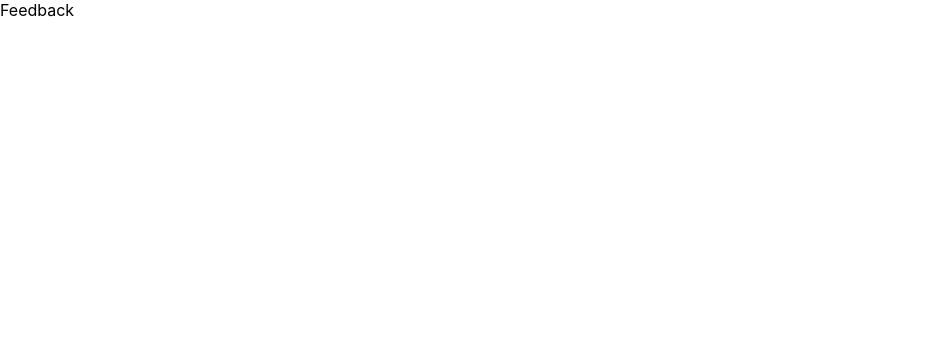
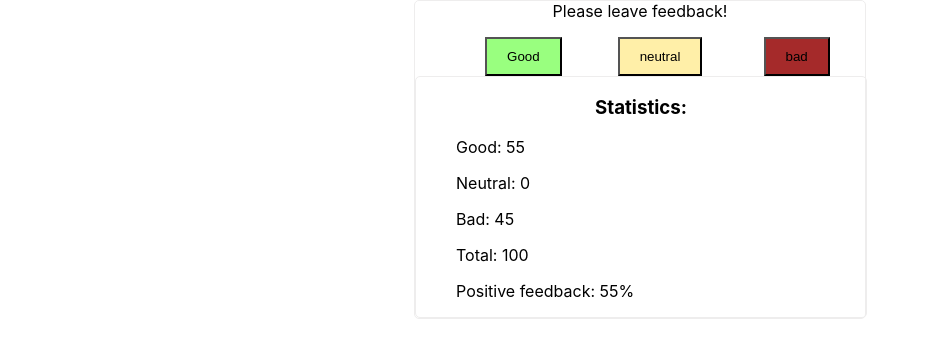
Before and after one commit to ljubik/goit-react-hw-02-feedback, a React (Create React App) app: page / in a window 1280 px wide. Shown: the top 358 px of the page, without its empty margins (0-929 px from the left). Built offline with nearby package versions, Linux system fonts and the light colour scheme.

Commit message:
prepare feedback component html

```diff
--- a/src/App.js
+++ b/src/App.js
@@ -1,17 +1,21 @@
+import React, { Component } from "react";
 import "./App.css";
+import Feedback from "./components/feedback/feedback"
 
 
-import userDB from "./db/user.json";
+class App extends Component {
+  state = {
+    good: 55,
+    neutral: 0,
+    bad: 45,
+  }
 
-
-function App() {
+  render() {
   return (
     <>
-    <div>Feedback</div>
-
-
+    <Feedback raiting={this.state}/>
     </>
   );
-}
+}};
 
 export default App;
--- /dev/null
+++ b/src/components/feedback/feedback.js
@@ -0,0 +1,66 @@
+import React, { Component } from "react";
+import style from "./feedback.module.css";
+import PropTypes from "prop-types";
+
+class Feedback extends Component {
+
+
+  render() {
+    const { raiting } =  this.props;
+    const { good, neutral, bad} = {...raiting}
+    console.log(raiting)
+    const total = good + neutral + bad
+    const positive = Math.round( good / total * 100, 1 )
+  return (
+    <div className={style.fedback}>
+      Please leave feedback!
+      <ul className={style.ulList}>
+        <li className={style.liList}><button className={style.green}>Good</button></li>
+        <li className={style.liList}><button className={style.yellow}>neutral</button></li>
+        <li className={style.liList}><button className={style.red}>bad</button></li>
+      </ul>
+
+
+
+      <div className={style.fedbackList}>
+      <h3>Statistics:</h3>
+      <ul className={style.statList}>
+        <li ><p>Good: { good }</p></li>
+        <li ><p>Neutral: { neutral }</p></li>
+        <li ><p>Bad: { bad }</p></li>
+        <li ><p>Total: { total }</p></li>
+        <li ><p>Positive feedback: { positive }%</p></li>
+      </ul>
+
+
+
+      </div>
+    </div>
+  );
+}};
+
+Feedback.defaultProps = {
+  name: "Anonymus",
+  tag: "unique",
+  location: "Erth",
+  avatar: "https://www.flaticon.com/svg/static/icons/svg/1998/1998749.svg",
+  stats: {
+    followers: 0,
+    views: 0,
+    likes: 0
+  }
+};
+
+Feedback.propTypes = {
+  name: PropTypes.string,
+  tag: PropTypes.string,
+  location: PropTypes.string,
+  avatar: PropTypes.string,
+  stats: PropTypes.shape({
+    followers: PropTypes.number,
+    views: PropTypes.number,
+    likes: PropTypes.number
+  })
+};
+
+export default Feedback;
--- /dev/null
+++ b/src/components/feedback/feedback.module.css
@@ -0,0 +1,63 @@
+button {
+  color: black;
+  padding: 10px 20px;
+}
+
+p {
+  text-align: left;
+}
+
+.fedback {
+  position: relative;
+  margin-left: auto;
+  margin-right: auto;
+  margin-top: auto;
+  padding: 0px;
+  width: 450px;
+  border: 1px solid rgb(238, 237, 237);
+  border-radius: 5px;
+  border-bottom-left-radius: 5px;
+  border-bottom-right-radius: 5px;
+  text-align: center;
+  align-items: center;
+}
+
+.fedbackList {
+  margin-left: auto;
+  margin-right: auto;
+  margin-top: auto;
+  padding: 0px;
+  width: 450px;
+  border: 1px solid rgb(238, 237, 237);
+  border-radius: 5px;
+  border-bottom-left-radius: 5px;
+  border-bottom-right-radius: 5px;
+  text-align: center;
+  align-items: center;
+}
+
+.ulList {
+  list-style: none;
+  display: flex;
+}
+
+.liList {
+  width: 150px;
+}
+
+.statList {
+  display: block;
+  text-align: left;
+}
+
+.green {
+  background-color: rgb(153, 255, 127);
+}
+
+.yellow {
+  background-color: rgba(255, 232, 127, 0.678);
+}
+
+.red {
+  background-color: brown;
+}
--- a/src/db/user.json
+++ /dev/null
@@ -1,11 +0,0 @@
-{
-  "name": "Jacques Gluke",
-  "tag": "jgluke",
-  "location": "Ocho Rios, Jamaica",
-  "avatar": "https://www.flaticon.com/svg/static/icons/svg/3784/3784184.svg",
-  "stats": {
-    "followers": 5603,
-    "views": 4827,
-    "likes": 1308
-  }
-}
--- a/src/index.css
+++ b/src/index.css
@@ -11,3 +11,58 @@ code {
   font-family: source-code-pro, Menlo, Monaco, Consolas, 'Courier New',
     monospace;
 }
+
+/* * {
+  margin: 0;
+  padding: 0;
+  box-sizing: border-box;
+} */
+
+ul {
+  list-style: none;
+  margin-bottom: 0;
+}
+
+/* a {
+  display: block;
+  text-decoration: none;
+  color: inherit;
+  transition: all 0.3s ease-in-out;
+}
+
+img {
+  object-fit: cover;
+  width: 100%;
+  height: 100%;
+  display: block;
+  border-style: none;
+}
+
+.mainBtn {
+  background-color: black;
+  color: white;
+  padding: 10px 20px;
+}
+
+.container {
+  width: 90%;
+  padding: 0 1.5rem;
+}
+
+body {
+  display: block;
+  font-family: 'Courier New', Courier, monospace;
+  font-size: 14px;
+  font-style: normal;
+}
+
+button {
+  text-transform: none;
+  overflow: visible;
+  font-family: inherit;
+  margin: 0;
+}
+
+button:not(:disabled) {
+  cursor: pointer;
+} */
```
Also changed, not shown: src/components/Raiting/Raiting.js (deleted, +0 -62 lines), src/components/Raiting/Raiting.module.css (deleted, +0 -74 lines).
